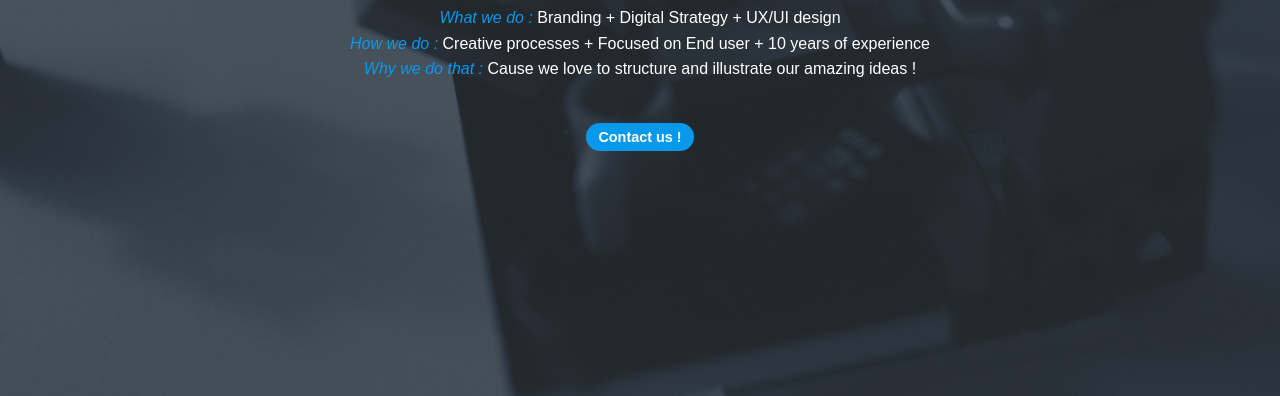
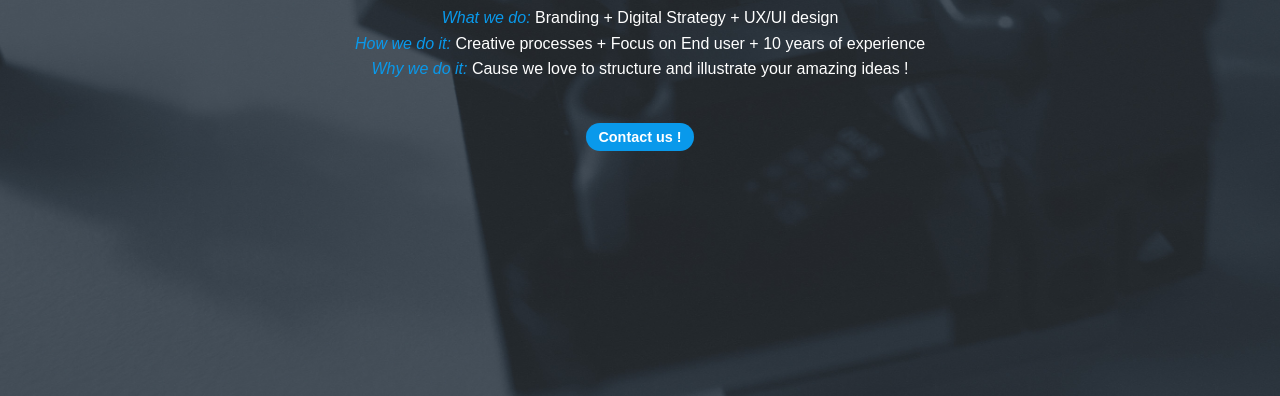
Before and after one commit to apouagraff/apouagraff.github.io, a website: page index.html in a window 1280 px wide. Shown: the part 404-800 px from the top of the page. Drawn offline with Linux system fonts and the light colour scheme; a script that the page names is missing.

Commit message:
Eng correction

```diff
--- a/index.html
+++ b/index.html
@@ -43,9 +43,9 @@
             <img src="imgs/logo.png" width="200" height="auto">
             <hr class="small-1">
             <h1>Hello !</h1>
-            <p><em class="whw">What we do :</em>  Branding + Digital Strategy + UX/UI design<br>
-            <em class="whw">How we do :</em>  Creative processes + Focused on End user + 10 years of experience<br>
-            <em class="whw">Why we do that :</em>  Cause we love to structure and illustrate our amazing ideas !</p>
+            <p><em class="whw">What we do:</em>  Branding + Digital Strategy + UX/UI design<br>
+            <em class="whw">How we do it:</em>  Creative processes + Focus on End user + 10 years of experience<br>
+            <em class="whw">Why we do it:</em>  Cause we love to structure and illustrate your amazing ideas !</p>
             <p><br><a class="secondary button" href="mailto:apou@agraff.be?subject=I want to have more infos your company"><strong>Contact us !</strong></a></p>
           </div>
         </div>
```
